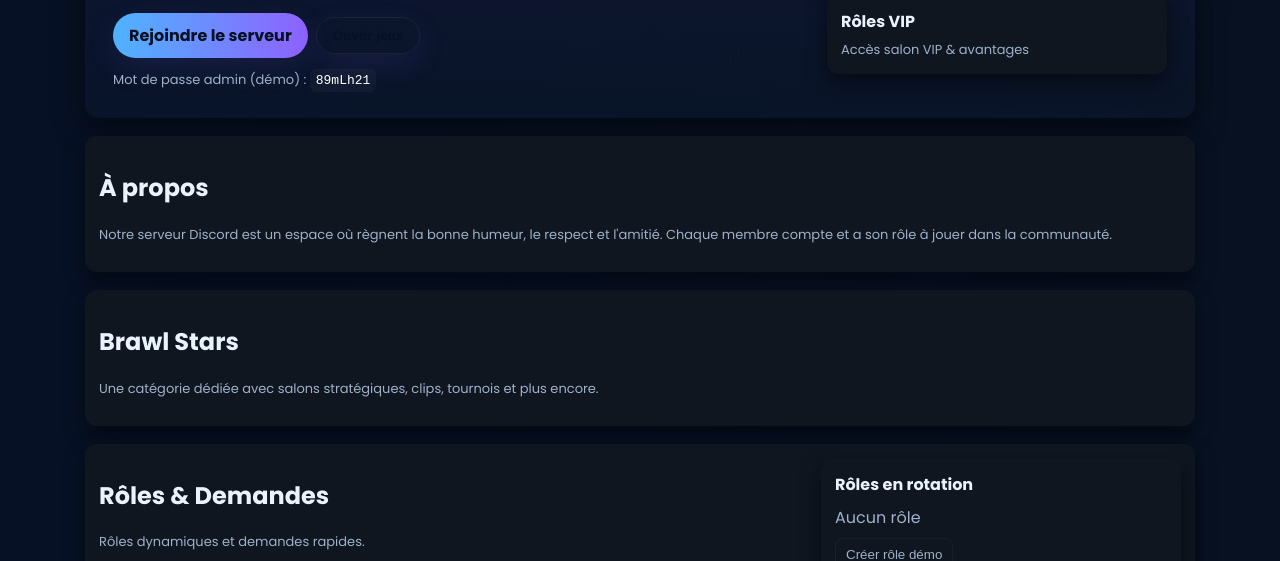
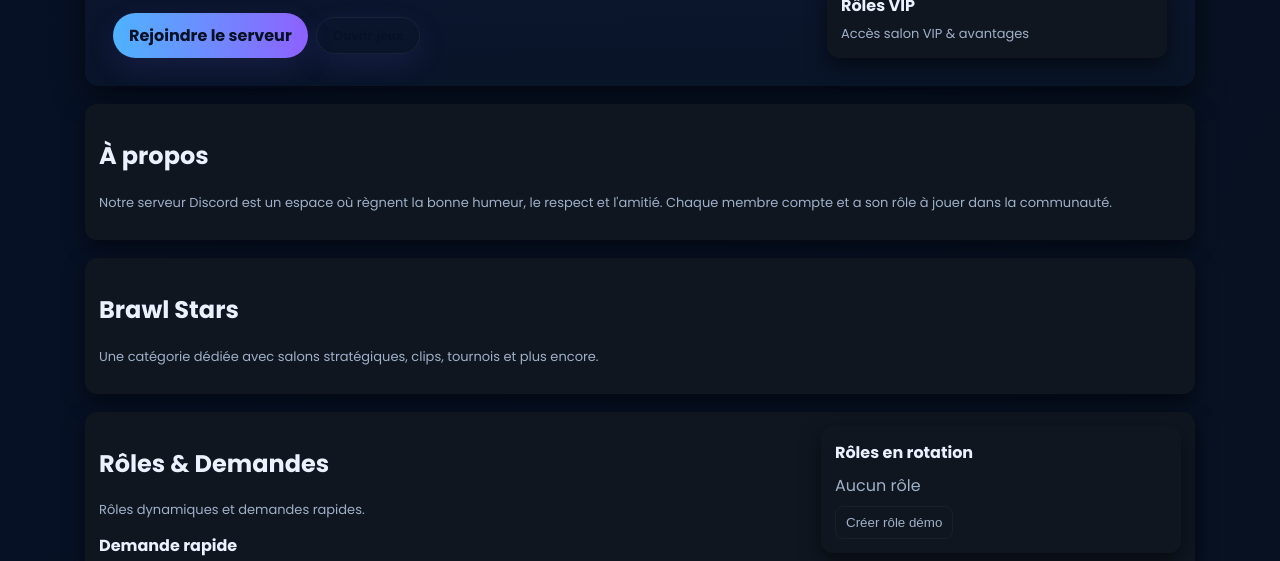
Before and after one commit to dfjkgr/Site-web-Les-Mecs-Chills2, a plain HTML site: page index.html in a window 1280 px wide. Shown: the part 236-797 px from the top of the page. Drawn offline with Linux system fonts and the light colour scheme.

Commit message:
Update index.html

```diff
--- a/index.html
+++ b/index.html
@@ -74,7 +74,6 @@ textarea{min-height:90px;resize:vertical}
         <a class="btn" href="https://discord.gg/wUtq5ZA9Kt" target="_blank" rel="noopener">Rejoindre le serveur</a>
         <button id="btnOpenGames" class="btn" style="background:transparent;border:1px solid rgba(255,255,255,0.06)">Ouvrir jeux</button>
       </div>
-      <div class="small" style="margin-top:12px">Mot de passe admin (démo) : <code style="background:rgba(255,255,255,0.03);padding:4px 6px;border-radius:6px;color:#fff">89mLh21</code></div>
     </div>
     <div style="width:340px;display:flex;flex-direction:column;gap:12px">
       <div class="card">
```
